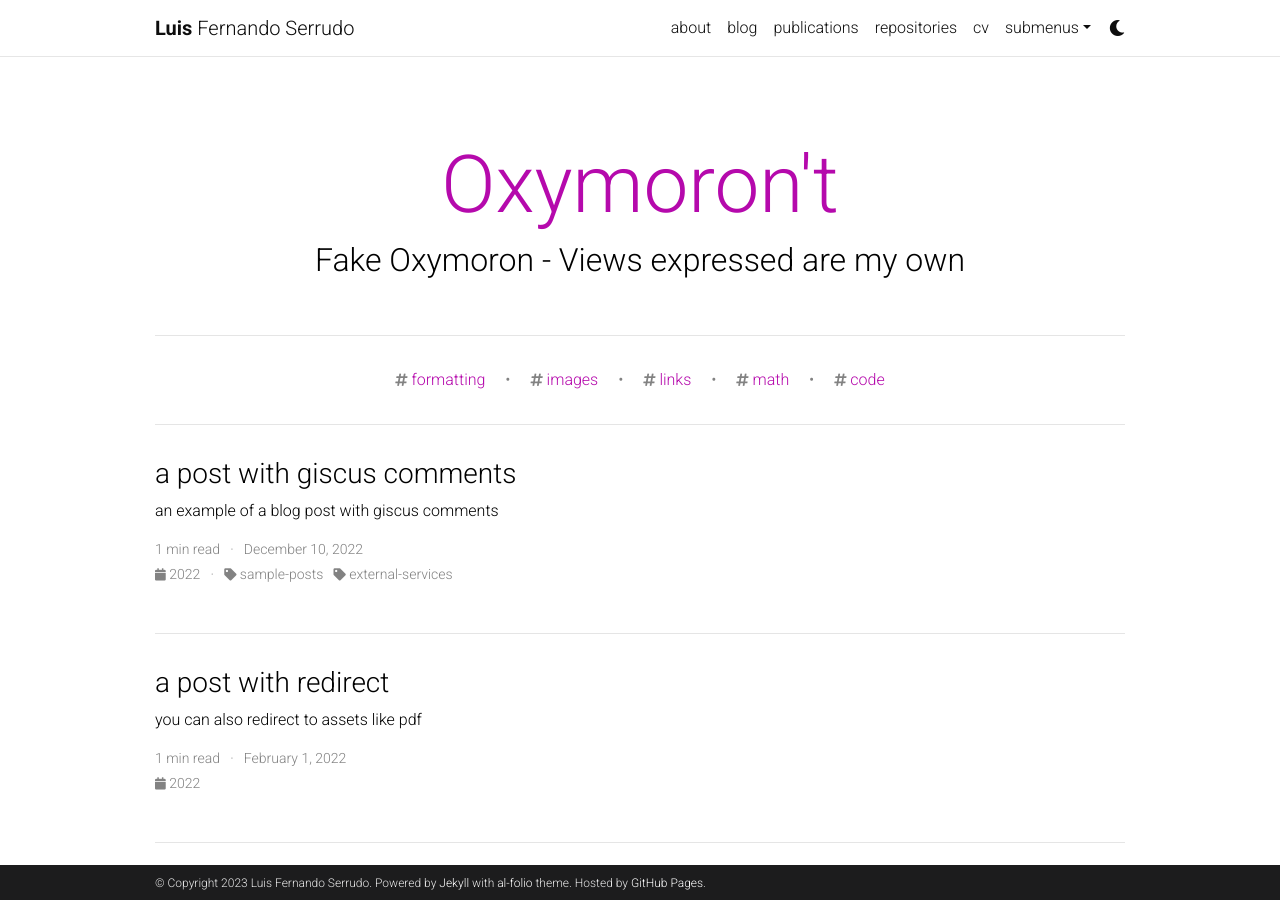
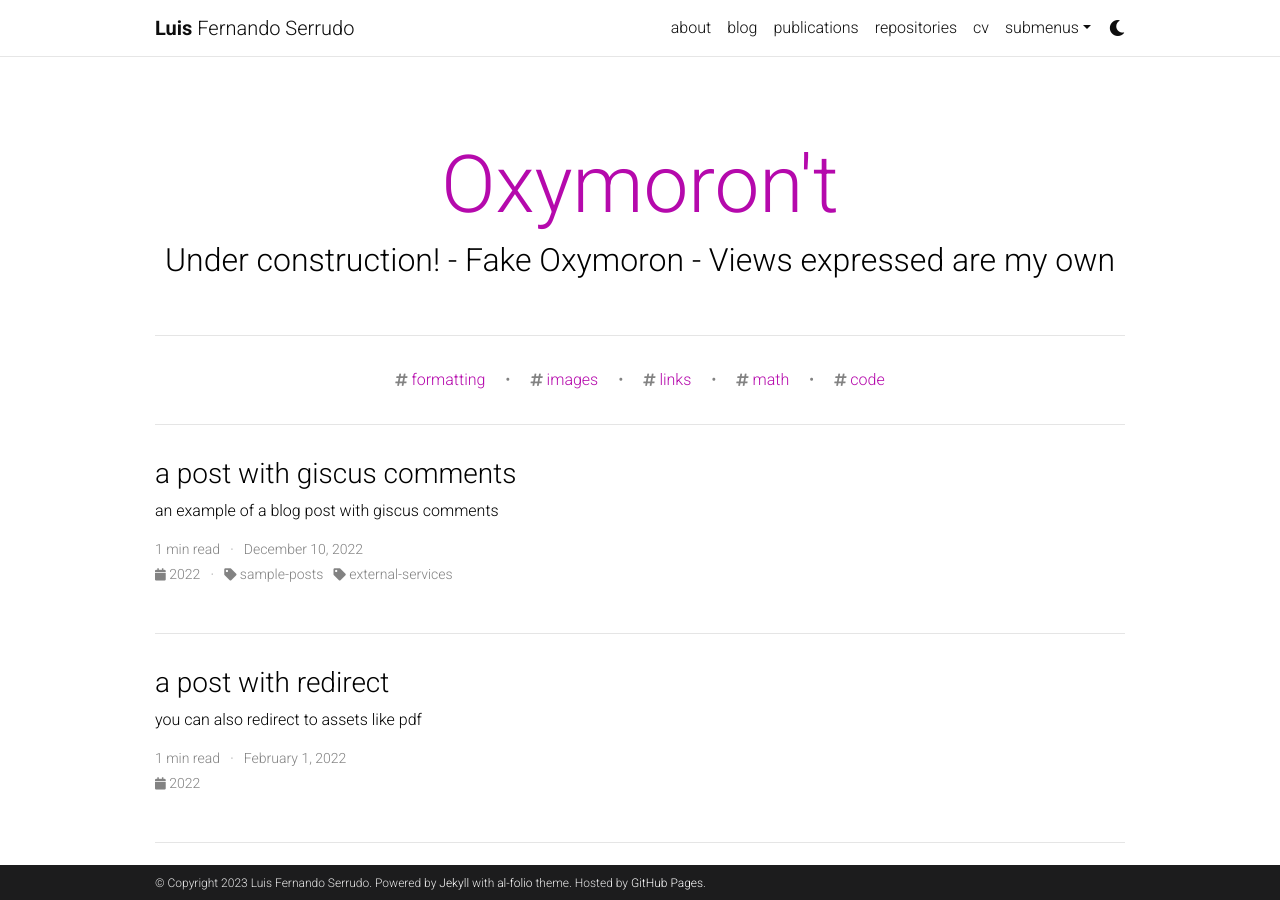
Before and after one commit to lserrudo/lserrudo.github.io, a Jekyll site: the page built from _pages/index.html, in a window 1280 px wide and 900 px high. Built offline with Jekyll 4.4.1, drawn with Linux system fonts in a browser that asks for light colours; the list of posts is cut into pages by our own code; comment, search, counter and statistics services are not loaded; a style sheet for code colours, icons or effects is not loaded.

Commit message:
Update 48

```diff
--- a/_config.yml
+++ b/_config.yml
@@ -121,7 +121,7 @@ bing_site_verification:  # out your bing-site-verification ID (Bing Webmaster)
 
 blog_name: Oxymoron't # blog_name will be displayed in your blog page
 blog_nav_title: blog # your blog must have a title for it to be displayed in the nav bar
-blog_description: Fake Oxymoron - Views expressed are my own
+blog_description: Under construction! - Fake Oxymoron - Views expressed are my own
 permalink: /blog/:year/:title/
 
 # Pagination
```
